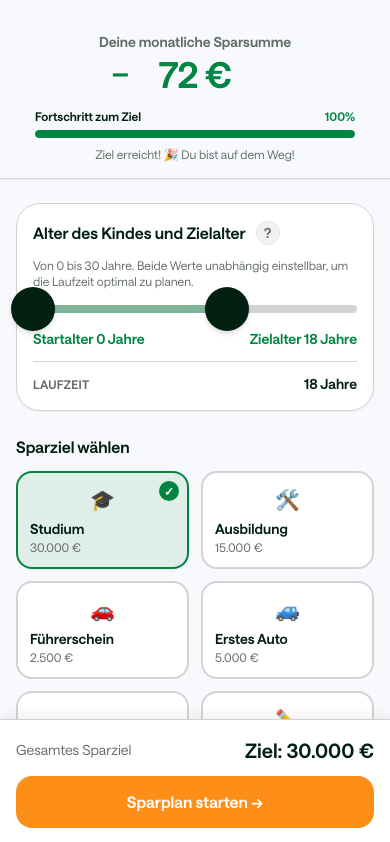
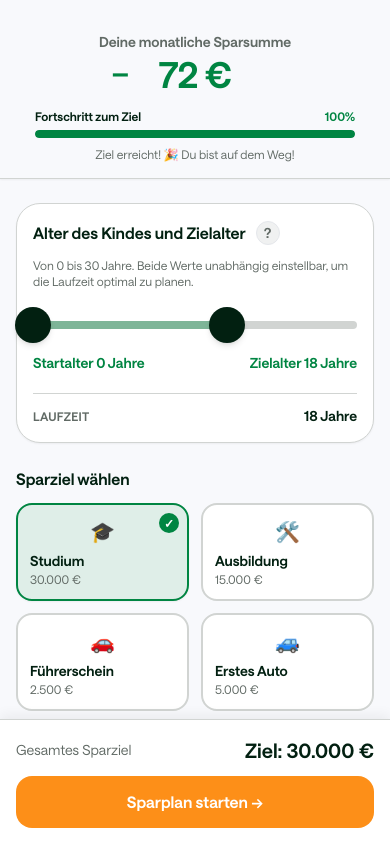
Before and after one commit to ivenkurz/kindersparplan, a Next.js app: page /Kindersparplan in a window 390 px wide. Shown: the top 842 px of the page. Built offline with nearby package versions, Linux system fonts and the light colour scheme.

Commit message:
Slider: kleinere Thumbs, mehr Abstand in der Card

```diff
--- a/app/Kindersparplan/page.tsx
+++ b/app/Kindersparplan/page.tsx
@@ -269,6 +269,7 @@ export default function KindersparplanPage() {
               <p className="text-xs text-ds-neutral-70 mb-3">
                 Von 0 bis 30 Jahre. Beide Werte unabhängig einstellbar, um die Laufzeit optimal zu planen.
               </p>
+              <div className="py-2">
                 <DualRangeSlider
                   min={AGE_MIN}
                   max={AGE_MAX}
@@ -286,6 +287,7 @@ export default function KindersparplanPage() {
                   lowLabel="Startalter"
                   highLabel="Zielalter"
                 />
+              </div>
               {/* Laufzeit: CDS-konform – kompakte Zeile mit Label + Wert, gleiche Optik wie Slider-Labels */}
               <div className="mt-3 pt-3 border-t border-ds-neutral-20 flex items-center justify-between">
                 <span className="text-xs font-semibold text-ds-neutral-70 uppercase tracking-wide">Laufzeit</span>
--- a/components/DualRangeSlider.tsx
+++ b/components/DualRangeSlider.tsx
@@ -143,7 +143,7 @@ export default function DualRangeSlider({
       )}
       <div
         ref={trackRef}
-        className="relative pt-2 pb-2 select-none touch-none"
+        className="relative pt-4 pb-4 select-none touch-none"
         style={{ touchAction: "none" }}
         onPointerDown={handlePointerDown}
         onPointerMove={handlePointerMove}
@@ -170,7 +170,7 @@ export default function DualRangeSlider({
           aria-valuenow={valueLow}
           tabIndex={0}
           onKeyDown={handleKeyDownLow}
-          className="absolute top-1/2 z-10 w-11 h-11 md:w-6 md:h-6 -translate-y-1/2 -translate-x-1/2 rounded-full bg-ds-neutral-100 shadow-md cursor-grab active:cursor-grabbing border-0 hover:shadow-lg focus:outline-none focus:ring-2 focus:ring-ds-orange-60 focus:ring-offset-2 pointer-events-auto"
+          className="absolute top-1/2 z-10 w-9 h-9 md:w-6 md:h-6 -translate-y-1/2 -translate-x-1/2 rounded-full bg-ds-neutral-100 shadow-md cursor-grab active:cursor-grabbing border-0 hover:shadow-lg focus:outline-none focus:ring-2 focus:ring-ds-orange-60 focus:ring-offset-2 pointer-events-auto"
           style={{ left: `${lowPercent}%` }}
         />
         {/* Thumb High – nur div, Position aus valueHigh */}
@@ -183,7 +183,7 @@ export default function DualRangeSlider({
           aria-valuenow={valueHigh}
           tabIndex={0}
           onKeyDown={handleKeyDownHigh}
-          className="absolute top-1/2 z-10 w-11 h-11 md:w-6 md:h-6 -translate-y-1/2 -translate-x-1/2 rounded-full bg-ds-neutral-100 shadow-md cursor-grab active:cursor-grabbing border-0 hover:shadow-lg focus:outline-none focus:ring-2 focus:ring-ds-orange-60 focus:ring-offset-2 pointer-events-auto"
+          className="absolute top-1/2 z-10 w-9 h-9 md:w-6 md:h-6 -translate-y-1/2 -translate-x-1/2 rounded-full bg-ds-neutral-100 shadow-md cursor-grab active:cursor-grabbing border-0 hover:shadow-lg focus:outline-none focus:ring-2 focus:ring-ds-orange-60 focus:ring-offset-2 pointer-events-auto"
           style={{ left: `${highPercent}%` }}
         />
       </div>
```
Lines whose indentation alone changed are shown as unchanged.
